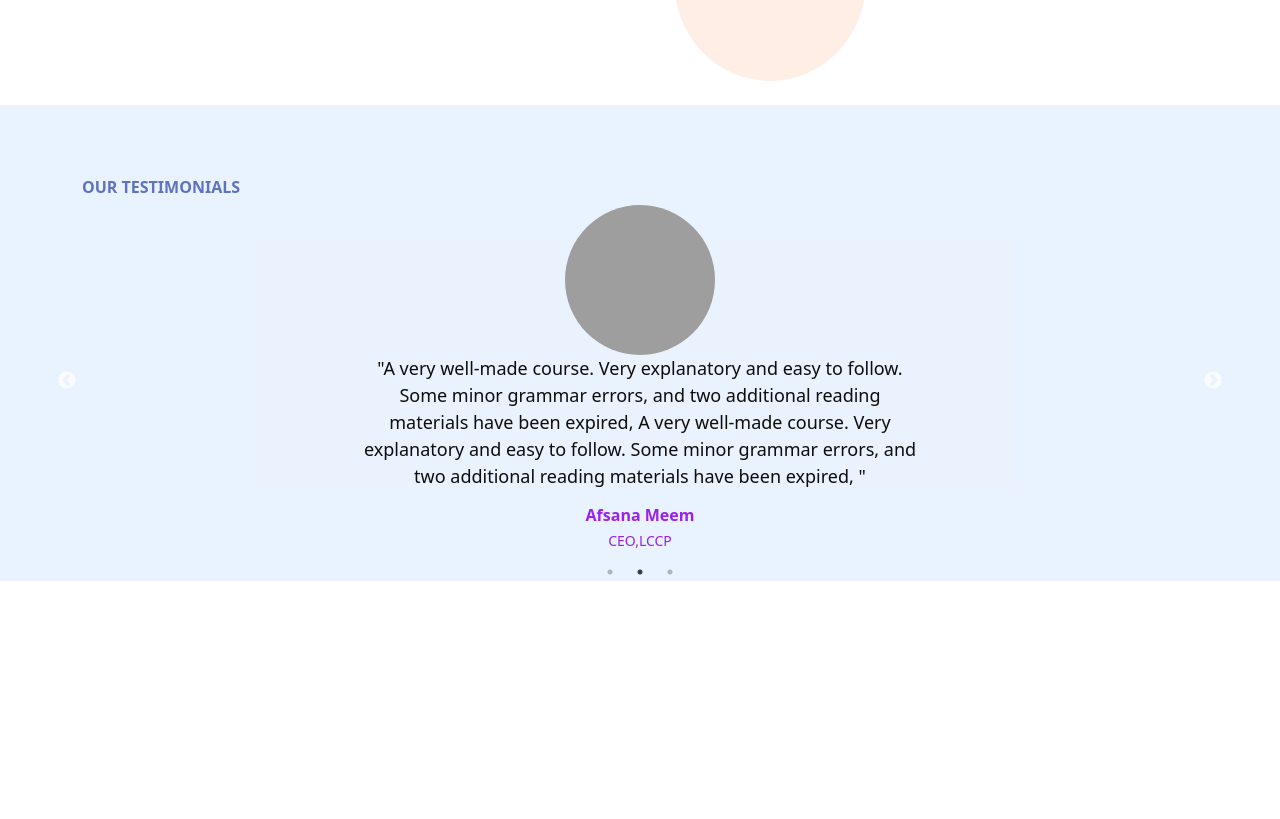
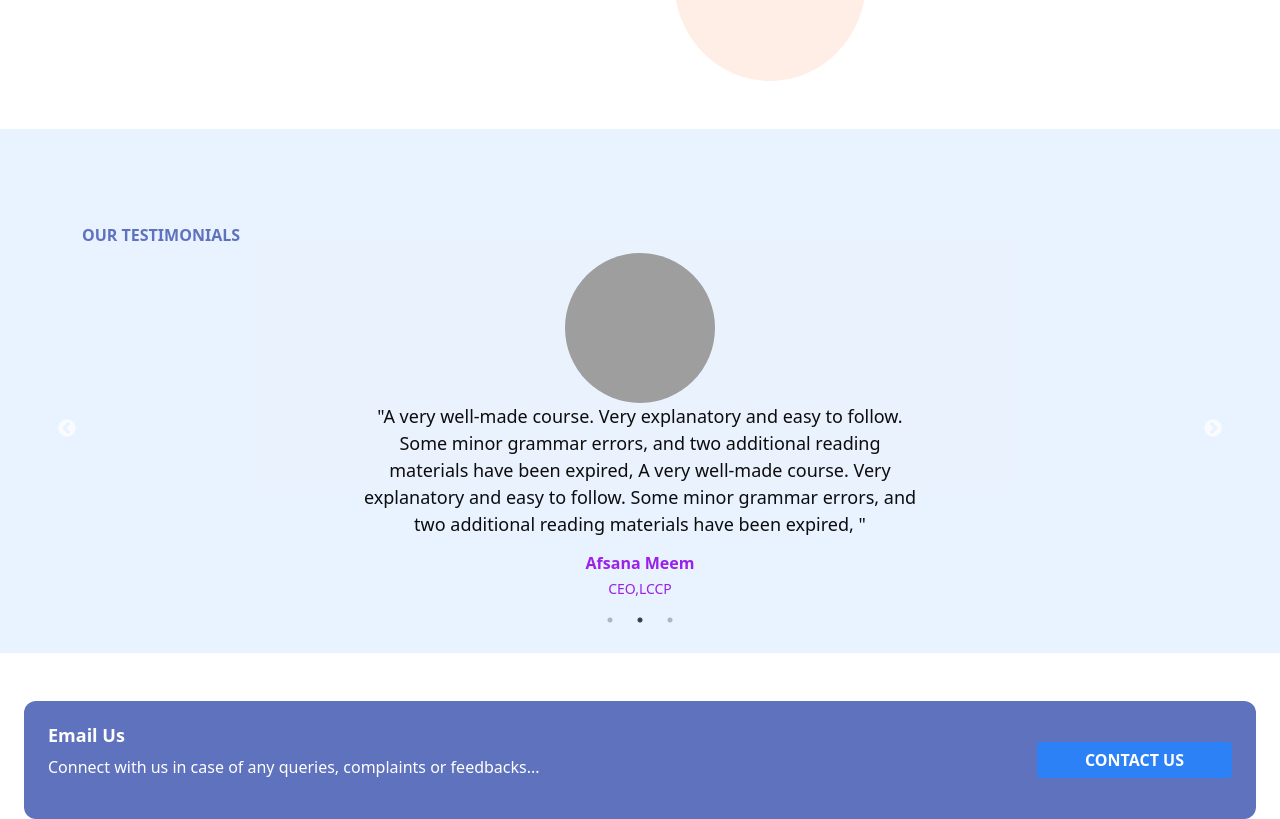
Before and after one commit to afsumeem/scrum-verse, a React (Create React App) app: page / in a window 1280 px wide. Shown: the part 2051-2870 px from the top of the page. Before the commit the page ends 2656 px from the top, so only its background shows below. Built offline with nearby package versions, Linux system fonts and the light colour scheme; grey boxes are pictures that could not be loaded.

Commit message:
contact section done

```diff
--- a/src/components/Home/Contact/Contact.js
+++ b/src/components/Home/Contact/Contact.js
@@ -1,8 +1,23 @@
 import React from 'react';
+import { Button } from 'react-bootstrap';
 
 const Contact = () => {
     return (
-        <div>
+        <div className='mx-4 p-4 d-flex justify-content-between align-items-center' style={{ background: "#5F72BE", borderRadius: "12px" }}>
+            <div>
+                <h4 className='text-white' style={{ fontSize: "18px", fontWeight: "700" }}>
+                    Email Us
+                </h4>
+                <p className='text-white' style={{ fontSize: "16px", fontWeight: "400" }}>
+                    Connect with us in case of any queries, complaints or feedbacks...
+                </p>
+            </div>
+
+            <div>
+                <Button className='px-5 border border-0' style={{ fontSize: "16px", fontWeight: "700", background: "#2D81F7" }}>
+                    CONTACT US
+                </Button>
+            </div>
 
         </div>
     );
--- a/src/components/Home/Facilities/Facilities.js
+++ b/src/components/Home/Facilities/Facilities.js
@@ -20,7 +20,7 @@ const Facilities = () => {
                     <p className='facility-content'>
                         Choose from 100+ online video <br /> courses with new updates.
                     </p>
-                    <Button variant="rounded-pill w-25 enroll-now fw-bold">
+                    <Button variant="rounded-pill w-50 enroll-now fw-bold">
                         ENROLL NOW
                     </Button>
                 </Col>
--- a/src/components/Home/Home/Home.js
+++ b/src/components/Home/Home/Home.js
@@ -1,5 +1,6 @@
 import React from 'react';
 import Banner from '../Banner/Banner';
+import Contact from '../Contact/Contact';
 import Courses from '../Courses/Courses/Courses';
 import Facilities from '../Facilities/Facilities';
 import Testimonials from '../Testimonials/Testimonials/Testimonials';
@@ -11,6 +12,7 @@ const Home = () => {
             <Courses />
             <Facilities />
             <Testimonials />
+            <Contact />
         </div>
     );
 };
--- a/src/components/Home/Testimonials/Testimonials/Testimonials.js
+++ b/src/components/Home/Testimonials/Testimonials/Testimonials.js
@@ -25,7 +25,7 @@ const Testimonials = () => {
 
 
     return (
-        <div style={{ background: "rgba(45, 129, 247, 0.1)" }} className="p-4 my-4">
+        <div style={{ background: "rgba(45, 129, 247, 0.1)" }} className="p-5 my-5">
 
             <Container>
                 <h3
```
